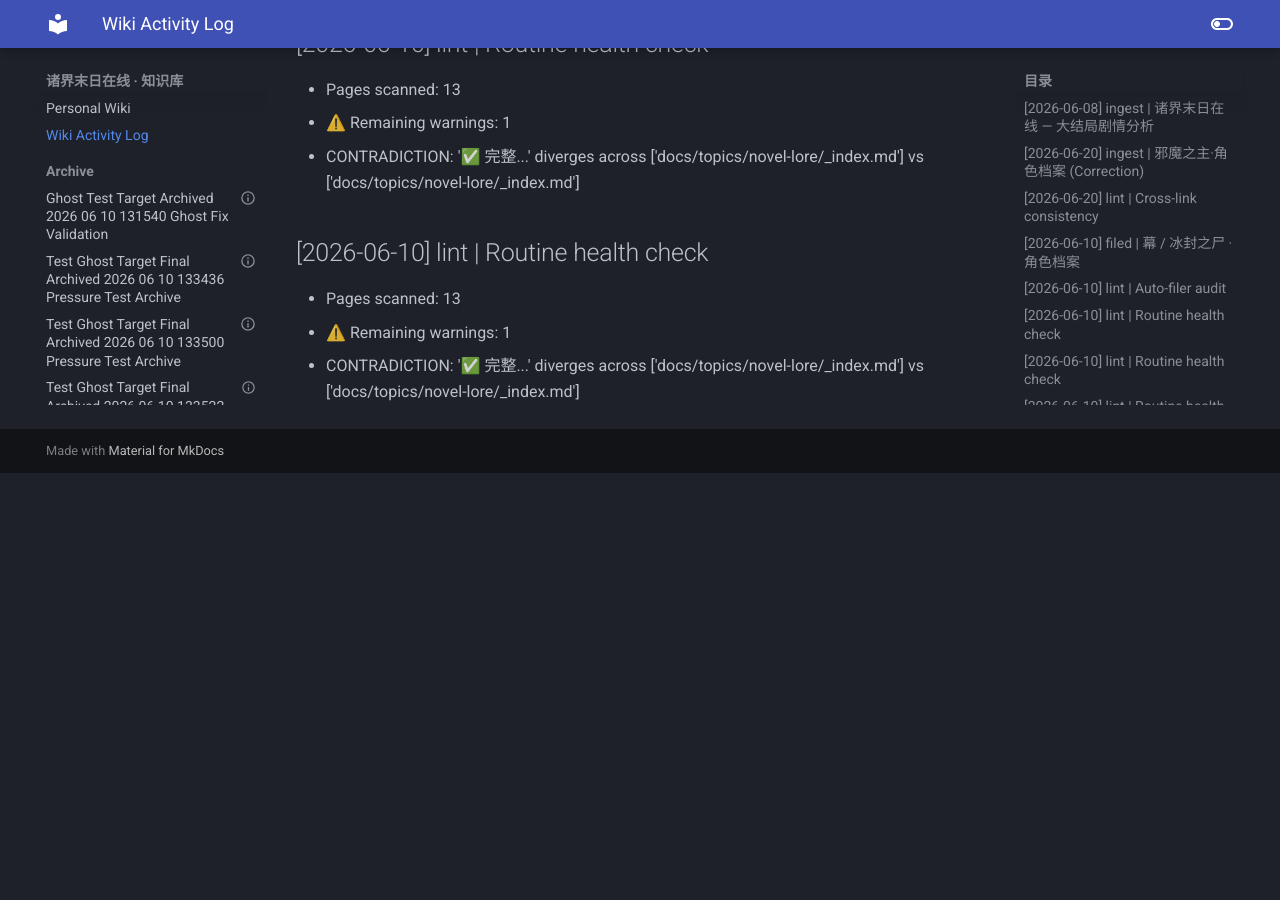
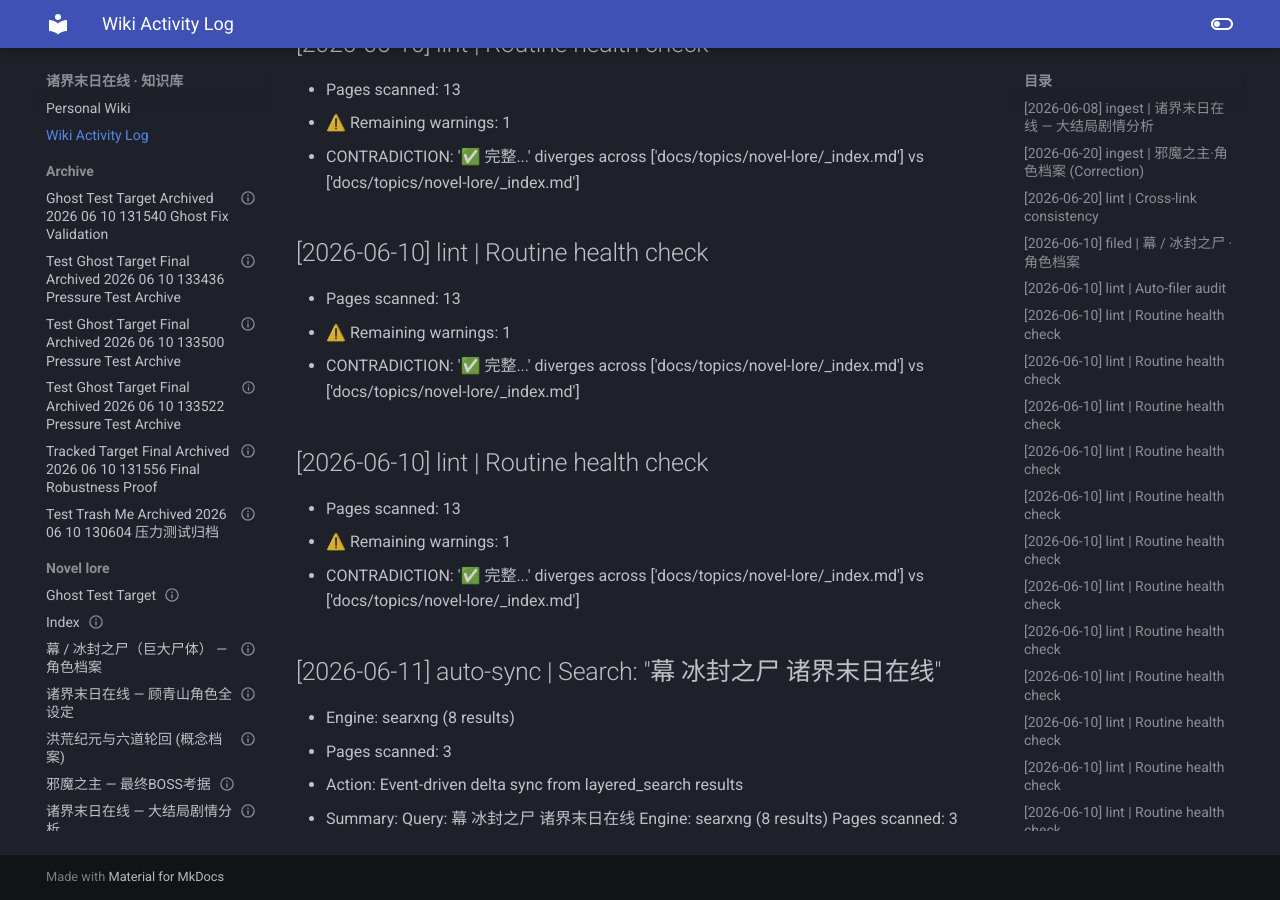
Before and after one commit to Zack3155/llm-wiki, an MkDocs documentation site: the page built from docs/log.md, in a window 1280 px wide and 900 px high, scrolled down 6900 px. Built offline with MkDocs 1.6.1 and Material for MkDocs 9.7.7, drawn with Linux system fonts in a browser that asks for light colours; before the commit the page ends 7373 px from its top, so only the background shows below that.

Commit message:
🔍 Auto-sync from search: 2026-06-11 03:13:46 UTC

```diff
--- a/docs/log.md
+++ b/docs/log.md
@@ -164,3 +164,14 @@
 - Pages scanned: 13
 - ⚠️ Remaining warnings: 1
   - CONTRADICTION: '✅ 完整...' diverges across ['docs/topics/novel-lore/_index.md'] vs ['docs/topics/novel-lore/_index.md']
+
+## [2026-06-10] lint | Routine health check
+- Pages scanned: 13
+- ⚠️ Remaining warnings: 1
+  - CONTRADICTION: '✅ 完整...' diverges across ['docs/topics/novel-lore/_index.md'] vs ['docs/topics/novel-lore/_index.md']
+
+## [2026-06-11] auto-sync | Search: "幕 冰封之尸 诸界末日在线"
+- Engine: searxng (8 results)
+- Pages scanned: 3
+- Action: Event-driven delta sync from layered_search results
+- Summary: Query: 幕 冰封之尸 诸界末日在线 Engine: searxng (8 results) Pages scanned: 3
```
